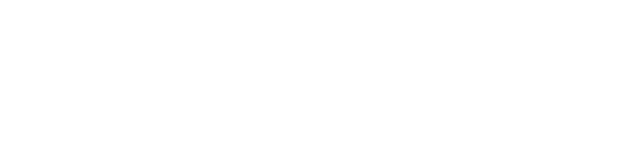
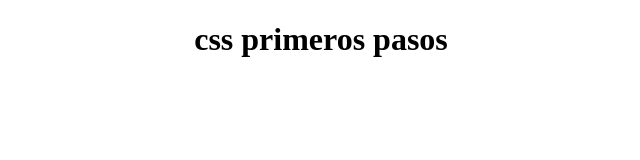
Before and after one commit to SoyNar/CSS, a plain HTML site: page index.html in a window 1280 px wide. Shown: the whole page, without its empty margins (319-959 px from the left). Drawn offline with Linux system fonts and the light colour scheme.

Commit message:
agrengando estilos

```diff
--- a/index.html
+++ b/index.html
@@ -3,11 +3,13 @@
 <head>
     <meta charset="UTF-8">
     <meta name="viewport" content="width=device-width, initial-scale=1.0">
-    <link rel="stylesheet" href="">
+    <link rel="stylesheet" href="./src/css/stryle.css">
     <title>css primeros pasos</title>
 </head>
 <body>
-    <header></header>
+    <header>
+        <h1>css primeros pasos</h1>
+    </header>
     <main>
         <section>
             <article>
--- /dev/null
+++ b/src/css/stryle.css
@@ -0,0 +1,3 @@
+h1{
+    text-align: center;
+}
```
